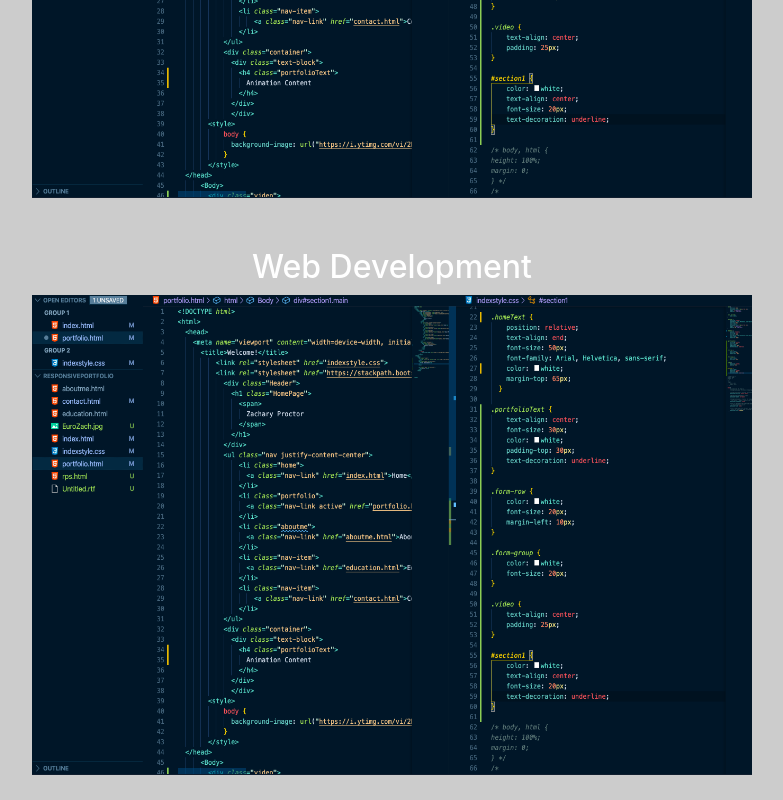
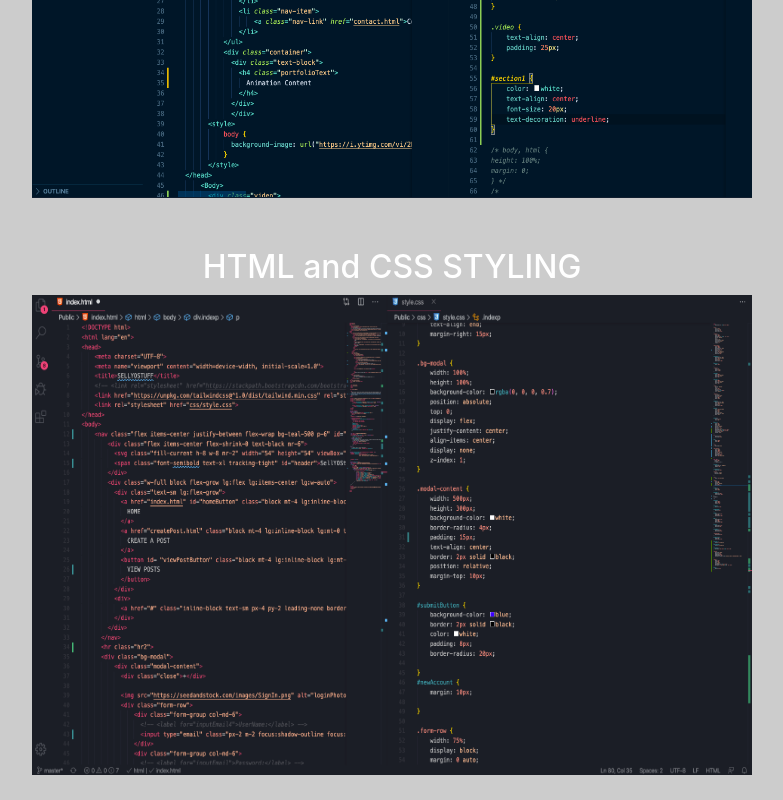
Before and after one commit to Zapro9/responsivePortfolio, a plain HTML site: page portfolio.html in a window 1280 px wide. Shown: the part 1057-1857 px from the top of the page, without its empty margins (248-1031 px from the left). Drawn offline with nearby package versions, Linux system fonts and the light colour scheme.

Commit message:
adding new image for project 2, Updates to readme.md

```diff
--- a/portfolio.html
+++ b/portfolio.html
@@ -48,9 +48,9 @@
             <img border="0" src="webdev.png" width="720" height="480">
         </div>
         <div class="main" id="section2">
-          <h2><a id="Project1" href="https://github.com/samanthascott1992/Project2" target="_blank">Web Development</a></h2>
+          <h2><a id="Project1" href="https://github.com/samanthascott1992/Project2" target="_blank">HTML and CSS STYLING</a></h2>
           <a href="https://github.com/samanthascott1992/Project2" target="_blank">
-            <img border="0" src="webdev.png" width="720" height="480">
+            <img border="0" src="webDev2.png" width="720" height="480">
         </div>
 
       </Body>
```
Also changed, not shown: webDev2.png (added), 1 other file.
